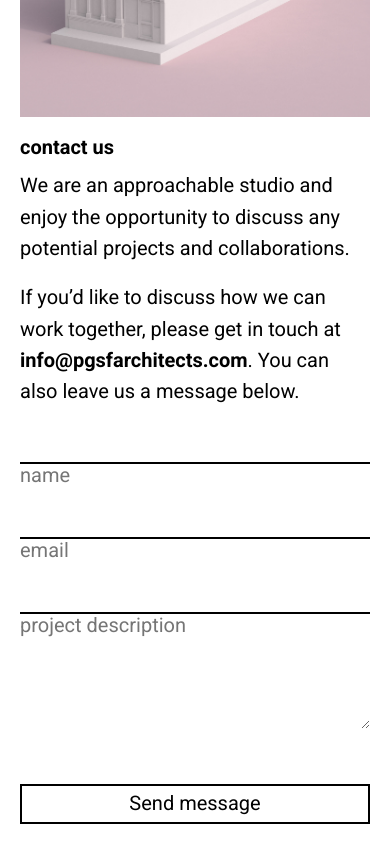
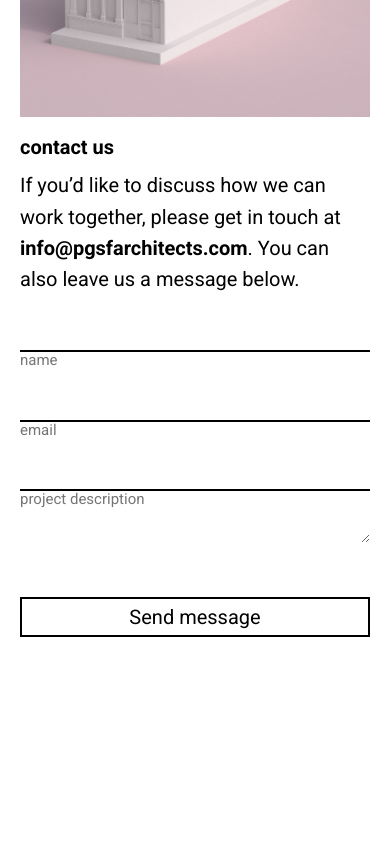
Before and after one commit to pedrobarbeitos/pgsfwebsite_v2, a Next.js app: page / in a window 390 px wide. Shown: the part 1448-2292 px from the top of the page. After the commit the page ends 2105 px from the top, so only its background shows below. Built offline with nearby package versions, Linux system fonts and the light colour scheme; no server answers.

Commit message:
Contact form updated for mobile

```diff
--- a/src/app/components/ContactCard/ContactCard.scss
+++ b/src/app/components/ContactCard/ContactCard.scss
@@ -2,7 +2,7 @@
   display: flex;
   justify-content: space-between;
   flex-direction: column;
-  min-height: 550px;
+  min-height: 400px;
   height: 100%;
   min-width: 450px;
   position: relative;
@@ -11,7 +11,6 @@
 
 .topText {
   display: flex;
-
   flex-direction: column;
   height: 100%;
 }
--- a/src/app/components/ContactCard/ContactCard.tsx
+++ b/src/app/components/ContactCard/ContactCard.tsx
@@ -13,11 +13,6 @@ function ContactCard({}: Props) {
         </h1>
       </div>
 
-      <h2>
-        We are an approachable studio and enjoy the opportunity to discuss any
-        potential projects and collaborations.
-      </h2>
-      <br></br>
       <h2>
         If you’d like to discuss how we can work together, please get in touch
         at{" "}
--- a/src/app/components/ContactForm/ContactForm.scss
+++ b/src/app/components/ContactForm/ContactForm.scss
@@ -7,29 +7,32 @@
 
 .nameInput {
   width: 100%;
-  font-size: 20px;
+  font-size: 15px;
   font-weight: 400;
   border: none;
   border-top: 2px solid black;
+  border-radius: 0;
   outline: none;
 }
 
 .emailInput {
   width: 100%;
-  font-size: 20px;
+  font-size: 15px;
   font-weight: 400;
   border: none;
   border-top: 2px solid black;
+  border-radius: 0;
   outline: none;
 }
 
 .messageInput {
   width: 100%;
 
-  font-size: 20px;
+  font-size: 15px;
   font-weight: 400;
   border: none;
   border-top: 2px solid black;
+  border-radius: 0;
   outline: none;
 }
 
--- a/src/app/components/ContactForm/ContactForm.tsx
+++ b/src/app/components/ContactForm/ContactForm.tsx
@@ -60,7 +60,7 @@ export default function ContactForm() {
 
       <div>
         <textarea
-          rows={5}
+          rows={3}
           cols={5}
           placeholder="project description"
           className="messageInput"
```
